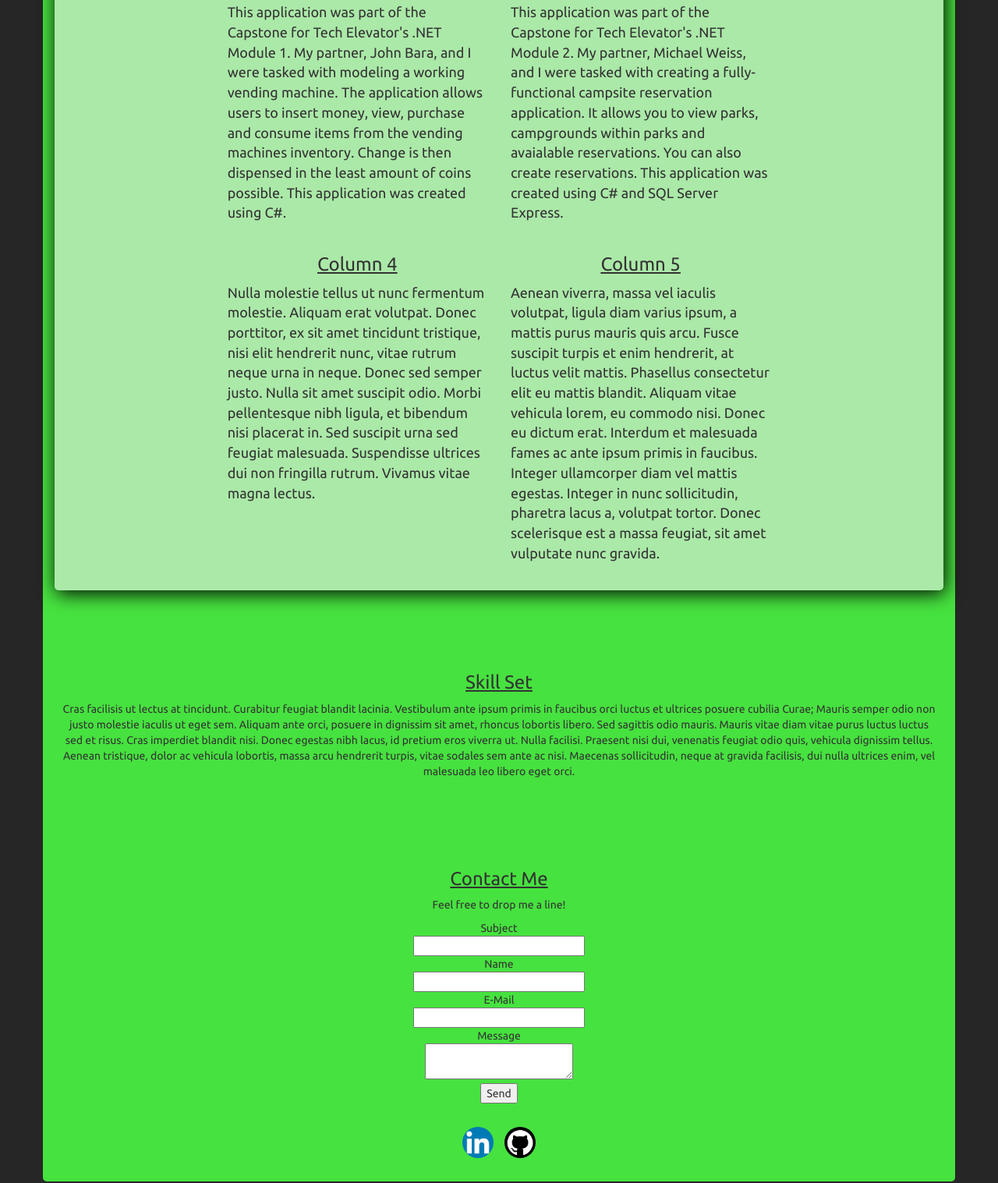
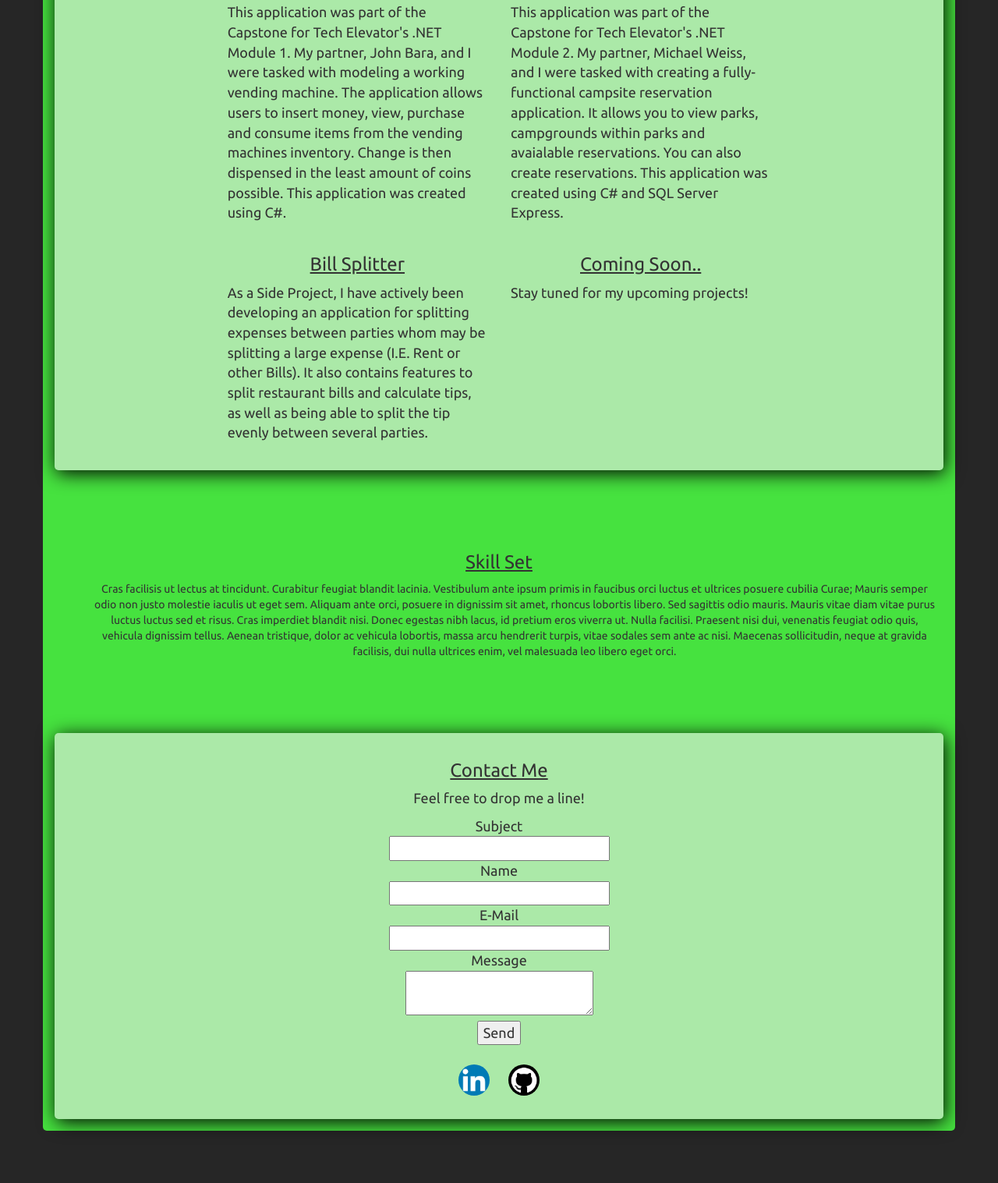
Before and after one commit to jimmyDotNET/jimmydotnet.github.io, a plain HTML site: page index.html in a window 1280 px wide. Shown: the part 1275-2792 px from the top of the page at 78% size. Drawn offline with nearby package versions, Linux system fonts and the light colour scheme.

Commit message:
added a green box div to call attention to contact me AND contrast

```diff
--- a/css/style.css
+++ b/css/style.css
@@ -1,7 +1,7 @@
 
 body {
   background-color: #262626;
-  margin-bottom: 40px;
+  margin-bottom: 55px;
 }
 
 .container {
@@ -24,6 +24,7 @@ body {
     box-shadow: 2px 4px 25px black;
     border-radius: 5px;
     background-color: #ABE9A8;
+    margin-bottom: 15px;
 }
 
 #jumbo {
@@ -79,7 +80,6 @@ body {
 
 #contactme {
     justify-content: center;
-    margin-bottom: 25px;
 }
 
 #contactme h3 {
@@ -87,10 +87,14 @@ body {
 }
 
 #contactBtns {
-    margin: 5px;
+
     display: inline-flex;
     max-height: 40px;
     max-width: 40px;
+    margin-top: 25px;
+    margin-bottom: 15px;
+    margin-right: 10px;
+    margin-left: 10px;
 }
 
 #contactBtns:hover {
--- a/index.html
+++ b/index.html
@@ -108,20 +108,16 @@
       </div>
       <div class="row" id="portfolio">
         <div class="col-sm-4 col-sm-offset-2">
-          <h3 class="text-center">Column 4</h3>
-          <p>Nulla molestie tellus ut nunc fermentum molestie. Aliquam erat volutpat. Donec porttitor, ex sit amet tincidunt
-            tristique, nisi elit hendrerit nunc, vitae rutrum neque urna in neque. Donec sed semper justo. Nulla sit amet
-            suscipit odio. Morbi pellentesque nibh ligula, et bibendum nisi placerat in. Sed suscipit urna sed feugiat malesuada.
-            Suspendisse ultrices dui non fringilla rutrum. Vivamus vitae magna lectus.
+          <h3 class="text-center">Bill Splitter</h3>
+          <p>As a Side Project, I have actively been developing an application for splitting expenses between parties whom may
+            be splitting a large expense (I.E. Rent or other Bills). It also contains features to split restaurant bills
+            and calculate tips, as well as being able to split the tip evenly between several parties.
           </p>
         </div>
         <div class="col-sm-4">
-          <h3 class="text-center">Column 5</h3>
-          <p>Aenean viverra, massa vel iaculis volutpat, ligula diam varius ipsum, a mattis purus mauris quis arcu. Fusce suscipit
-            turpis et enim hendrerit, at luctus velit mattis. Phasellus consectetur elit eu mattis blandit. Aliquam vitae
-            vehicula lorem, eu commodo nisi. Donec eu dictum erat. Interdum et malesuada fames ac ante ipsum primis in faucibus.
-            Integer ullamcorper diam vel mattis egestas. Integer in nunc sollicitudin, pharetra lacus a, volutpat tortor.
-            Donec scelerisque est a massa feugiat, sit amet vulputate nunc gravida.
+          <h3 class="text-center">Coming Soon..</h3>
+          <p>
+            Stay tuned for my upcoming projects!
           </p>
         </div>
       </div>
@@ -129,16 +125,19 @@
     <div class="row" id="skillset">
       <div class="col-xs-12 text-center">
         <h3>Skill Set</h3>
+        <ul>
           <p>Cras facilisis ut lectus at tincidunt. Curabitur feugiat blandit lacinia. Vestibulum ante ipsum primis in faucibus
             orci luctus et ultrices posuere cubilia Curae; Mauris semper odio non justo molestie iaculis ut eget sem. Aliquam
             ante orci, posuere in dignissim sit amet, rhoncus lobortis libero. Sed sagittis odio mauris. Mauris vitae diam
             vitae purus luctus luctus sed et risus. Cras imperdiet blandit nisi. Donec egestas nibh lacus, id pretium eros
-          viverra ut. Nulla facilisi. Praesent nisi dui, venenatis feugiat odio quis, vehicula dignissim tellus. Aenean tristique,
-          dolor ac vehicula lobortis, massa arcu hendrerit turpis, vitae sodales sem ante ac nisi. Maecenas sollicitudin,
-          neque at gravida facilisis, dui nulla ultrices enim, vel malesuada leo libero eget orci.
+            viverra ut. Nulla facilisi. Praesent nisi dui, venenatis feugiat odio quis, vehicula dignissim tellus. Aenean
+            tristique, dolor ac vehicula lobortis, massa arcu hendrerit turpis, vitae sodales sem ante ac nisi. Maecenas
+            sollicitudin, neque at gravida facilisis, dui nulla ultrices enim, vel malesuada leo libero eget orci.
           </p>
+        </ul>
       </div>
     </div>
+    <div id="greenbox">
       <div class="row" id="contactme">
         <div class="col-sm-4 col-sm-offset-4 text-center">
           <h3 class="text-center">Contact Me</h3>
@@ -164,6 +163,7 @@
           <a href="" data-toggle="tooltip" data-placement="bottom" title="Visit Me @ GitHub"><img class="img-responsive img-circle" id="contactBtns" src='./image/gitHub.png'></a>
         </div>
       </div>
+    </div>
     <!-- END OF MAIN CONTAINER -->
   </div>
 
```
Lines whose indentation alone changed are shown as unchanged.
